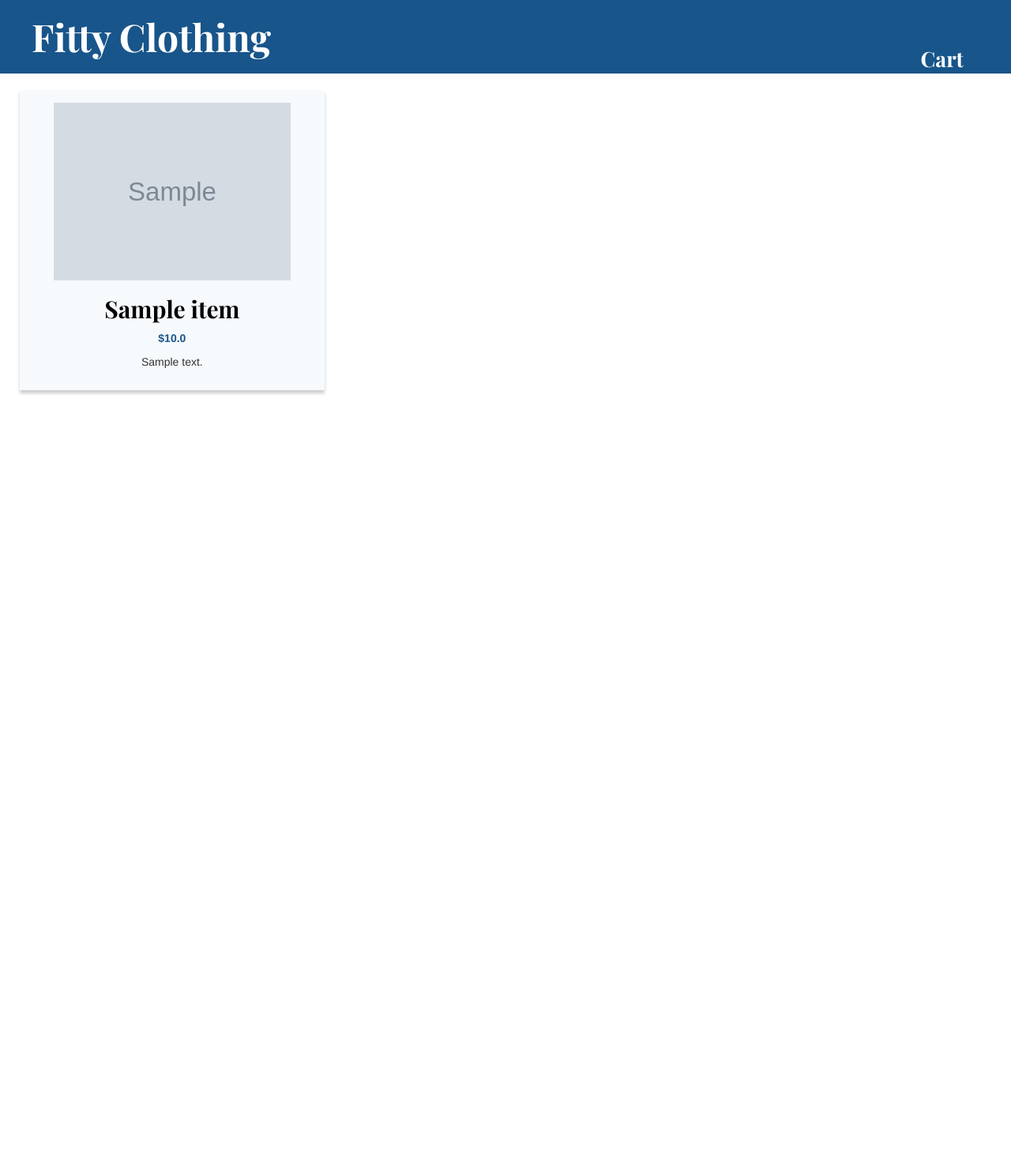
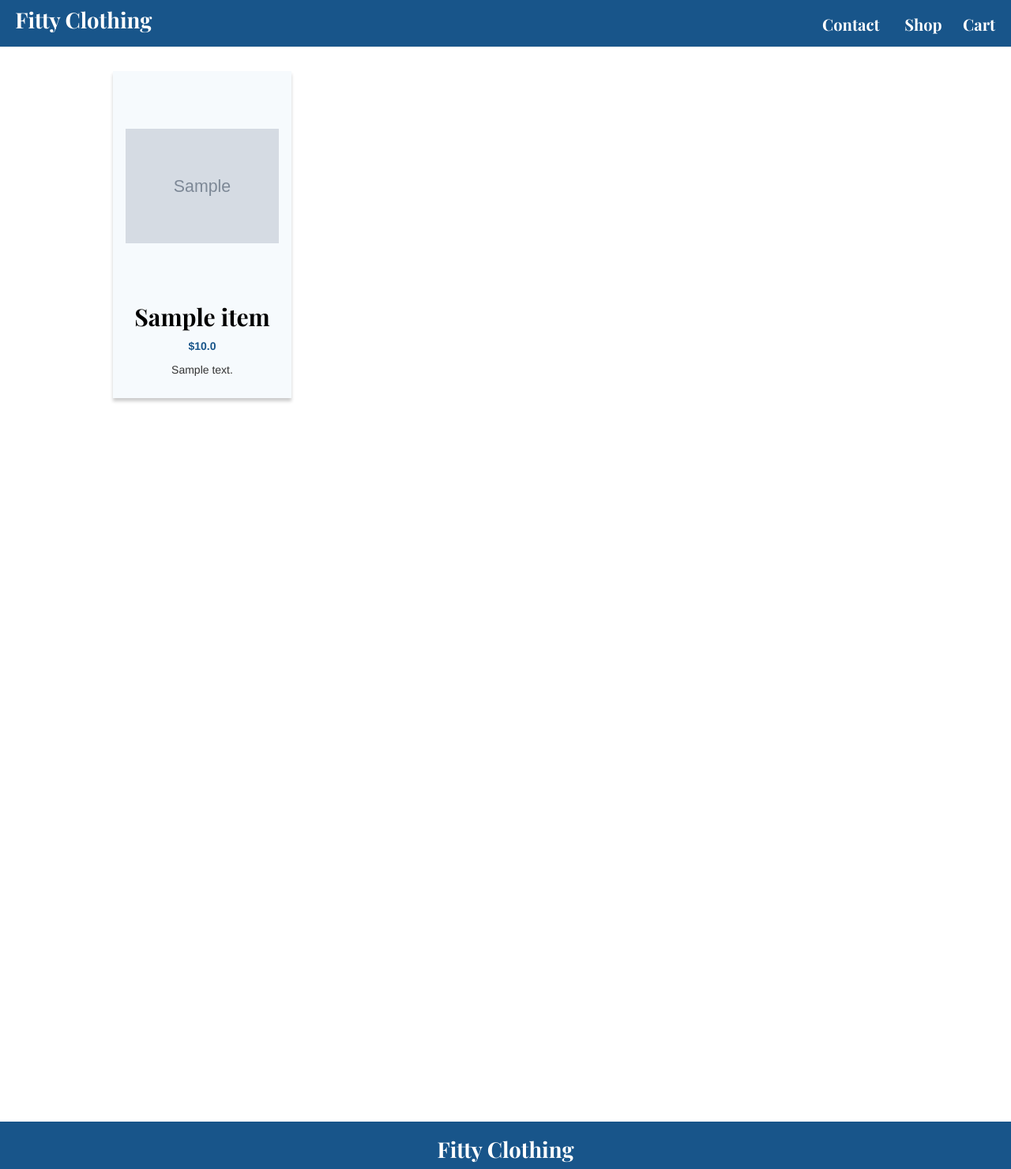
Before and after one commit to timothybhan/fittyclothing, a Django app: page / in a window 1280 px wide. Shown: the whole page at 79% size. Before the commit the page ends 499 px from the top, so only its background shows below. Run offline with Django 3.2, Linux system fonts and the light colour scheme; tables that the repository leaves empty hold one stand-in row (values such as "Sample post"); grey boxes marked "Sample" are stand-in pictures; some libraries are stand-ins or nearby versions.

Commit message:
finished

```diff
--- a/shop/forms.py
+++ b/shop/forms.py
@@ -3,18 +3,25 @@ from crispy_forms.helper import FormHelper
 from crispy_forms.layout import Layout, Fieldset, ButtonHolder, Submit, HTML
 
 PAYMENT_CHOICES = [
-        ('C', 'Credit Card'),
-        ('D', 'Debit Card'),
+        ('S', 'Stripe'),
         ('P', 'PayPal')
         ]
 
 class CheckoutForm(forms.Form):
+    first_name = forms.CharField()
+    last_name = forms.CharField()
     street_address = forms.CharField()
     apartment_address = forms.CharField(required=False)
+    #country = forms.MultipleChoiceField()
+    #state = forms.MultipleChoiceField()
+    city = forms.CharField()
     zipcode = forms.CharField()
-    same_shipping_address = forms.BooleanField(widget=forms.CheckboxInput(), required=False)
-    save_info = forms.BooleanField(widget=forms.CheckboxInput(), required=False)
+    phone = forms.IntegerField(required=False)
+    email = forms.CharField(required=False)
+    #same_billing_address = forms.BooleanField(widget=forms.CheckboxInput(), required=False)
+    #save_info = forms.BooleanField(widget=forms.CheckboxInput(), required=False)
     payment_option = forms.ChoiceField(widget=forms.RadioSelect(), choices=PAYMENT_CHOICES)
+
 
     def __init__(self, *args, **kwargs):
         super().__init__(*args, **kwargs)
@@ -22,15 +29,30 @@ class CheckoutForm(forms.Form):
 
         self.helper.layout = Layout(
             Fieldset(
-                'Continue the checkout process, {{ username }}',
+                'Shipping address information',
+                'first_name',
+                'last_name',
                 'street_address',
                 'apartment_address',
+                #'country',
+                #'state',
+                'city',
                 'zipcode',
-                'same_shipping_address',
-                'save_info',
+                'phone',
+                'email',
+                #'same_billing_address',
+                #'save_info',
                 'payment_option',
             ),
             ButtonHolder(
                 Submit('submit', 'Submit', css_class='button white')
             )
         )
+
+
+class ContactForm(forms.Form):
+    first_name = forms.CharField()
+    last_name = forms.CharField()
+    email = forms.EmailField()
+    order_number = forms.CharField(required = False)
+    message = forms.CharField()
--- a/shop/static/css/shop.css
+++ b/shop/static/css/shop.css
@@ -1,24 +1,84 @@
+html, body {
+  margin:0;
+  padding:0;
+  height:100%;
+}
+.page {
+  min-height: 100%;
+  position: relative;
+}
+body {
+  padding-bottom:60px;
+}
+
+
 .page-header {
     background-color: #18558A;
-    margin-top: 0;
-    padding: 20px 20px 20px 40px;
+    margin-top:0;
 }
 
 .page-header h1, .page-header h1 a, .page-header h1 a:visited, .page-header h1 a:active {
     color: #ffffff;
-    font-size: 36pt;
+    font-size: 140%;
+    width:50%;
+    margin-top:0.5%;
+    margin-left:1%;
     text-decoration: none;
+    display:inline-block;
 }
 
 .page-header h2, .page-header h2 a, .page-header h2 a:visited, .page-header h2 a:active {
     color: #ffffff;
-    font-size: 20pt;
+    font-size: 120%;
+    padding: 0 1.5% 0 1%;
     text-decoration: none;
-    padding: 20px 20px 20px 40px;
+    float: right;
+}
+
+.page-footer {
+  position:absolute;
+  bottom: 0;
+  width: 100%;
+  height: 60px;
+  background-color: #18558A;
+  color:white;
+  text-align: center;
+}
+
+.page-footer h1, .page-footer h1 a, .page-footer h1 a:visited, .page-footer h1 a:active {
+  color: #ffffff;
+  font-size: 140%;
+  width:50%;
+  text-decoration: none;
+  display:inline-block;
 }
 
 h1, h2, h3, h4 {
     font-family: 'Playfair Display';
+}
+
+.dropdown {
+  /* position: relative; */
+  /* display: inline-block; */
+  color: black;
+  padding: 0 1% 0 1%;
+  text-decoration: none;
+  float: right;
+}
+
+.dropdown-content {
+  display: none;
+  position: absolute;
+  background-color: grey;
+  min-width: 100%;
+  margin-top:50%;
+  box-shadow: 0px 8px 16px 0px rgba(0,0,0,0.2);
+  padding: 0% 50% 10% 20%;
+  z-index: 1;
+}
+
+.dropdown:hover .dropdown-content {
+  display: block;
 }
 
 .item {
@@ -27,7 +87,6 @@ h1, h2, h3, h4 {
 
 .card {
     margin-bottom: 70px;
-    margin-left: 20px;
     box-shadow: 0 4px 8px 0 rgba(0, 0, 0, 0.2);
     text-align: center;
 }
@@ -49,12 +108,12 @@ h1, h2, h3, h4 {
 /* Float three columns side by side */
 .column {
   float: left;
-  width: 33%;
-  padding: 0 10px;
+  width: 25%;
+  padding: 1% 1.5% 1% 1.5%;
 }
 
 /* Remove extra left and right margins, due to padding in columns */
-.row {margin: 0 -5px;}
+.row {margin: 0 10%;}
 
 /* Clear floats after the columns */
 .row:after {
@@ -84,3 +143,8 @@ h1, h2, h3, h4 {
     margin-left: 40px;
     margin-right: auto;
 }
+
+ tr {
+  border-style: solid hidden solid hidden;
+  border-collapse: collapse;
+}
--- a/shop/templates/shop/base.html
+++ b/shop/templates/shop/base.html
@@ -10,6 +10,7 @@
     </head>
 
     <body>
+        <div class="page">
             {% if messages %}
             <ul class="messages">
                 {% for message in messages %}
@@ -19,10 +20,31 @@
             {% endif %}
 
             <div class="page-header">
-            <h1 style = "display:inline;"><a href="/">Fitty Clothing</a></h1>
-            <h2 style="float: right" style = "display:inline;"><a href="/order_summary">Cart</a></h2>
+                <h1><a href="/">Fitty Clothing</a></h1>
+                <h2><a href="/order_summary">Cart</a></h2>
+                <div class="dropdown">
+                    <h2><a href="/">Shop</a></h2>
+                    <div class="dropdown-content">
+                        <h2><a href="/shirts">Shirts</a></h2>
+                        <h2><a href="/sportswear">Sports wear</a></h2>
+                        <h2><a href="/outwear">Outwear</a></h2>
                     </div>
+                </div>
+
+                <h2><a href="/contact">Contact</a></h2>
+            </div>
+
+
             {% block content %}
             {% endblock %}
+        </div>
     </body>
+    <div class="page">
+        <div class="page-footer">
+            <footer>
+                <h1><a href="/">Fitty Clothing</a></h1>
+            </footer>
+        </div>
+    </div>
+
 </html>
--- a/shop/templates/shop/item_list.html
+++ b/shop/templates/shop/item_list.html
@@ -6,7 +6,7 @@
         <div class="column">
             <div class="card">
                     <a href="{% url 'item_detail' pk=item.pk %}">
-                    <img src="{{ item.image.url }}" width="300">
+                    <img src="{{ item.image.url }}" width="100%" height="35%" style="object-fit:contain;">
                     <h2><a href="{% url 'item_detail' pk=item.pk %}">{{ item.title }}</a></h2>
                     <p class="price">${{ item.price }}</p>
                     <p>{{ item.description|linebreaksbr }}</p>
--- a/shop/urls.py
+++ b/shop/urls.py
@@ -7,6 +7,9 @@ from django.contrib.staticfiles.urls import staticfiles_urlpatterns
 
 urlpatterns = [
     path('', views.item_list, name='item_list'),
+    path('shirts', views.shirts_list, name='shirts_list'),
+    path('sportswear', views.sportswear_list, name='sportswear_list'),
+    path('outwear', views.outwear_list, name='outwear_list'),
     path('order_summary/', views.order_summary, name = 'order_summary'),
     path('item/<int:pk>/', views.item_detail, name='item_detail'),
     path('add-to-cart/<int:pk>', views.add_to_cart, name='add_to_cart'),
@@ -16,6 +19,9 @@ urlpatterns = [
     path('payment/<payment_option>', views.payment, name='payment'),
     path('config/', views.stripe_config),
     path('create-checkout-session/', views.create_checkout_session, name='create_checkout_session'), # new
+    path('success', views.success, name='success'),
+    path('cancelled', views.cancelled, name='cancelled'),
+    path('contact', views.contact, name='contact'),
 ]
 
 urlpatterns += staticfiles_urlpatterns()
--- a/shop/views.py
+++ b/shop/views.py
@@ -1,7 +1,7 @@
 from django.shortcuts import render, get_object_or_404, redirect
 from django.core.exceptions import ObjectDoesNotExist
 from django.contrib.auth.decorators import login_required
-from .models import Item, OrderItem, Order, BillingAddress
+from .models import Item, OrderItem, Order, ShippingAddress, UserProfile
 from .forms import CheckoutForm
 from django.utils import timezone
 from django.contrib import messages
@@ -16,6 +16,24 @@ from django.views.decorators.csrf import csrf_exempt # new
 def item_list(request):
     context = {
         'items': Item.objects.all().order_by('title')
+    }
+    return render(request, 'shop/item_list.html', context)
+
+def shirts_list(request):
+    context = {
+        'items': Item.objects.all().filter(category="S")
+    }
+    return render(request, 'shop/item_list.html', context)
+
+def sportswear_list(request):
+    context = {
+        'items': Item.objects.all().filter(category="SW")
+    }
+    return render(request, 'shop/item_list.html', context)
+
+def outwear_list(request):
+    context = {
+        'items': Item.objects.all().filter(category="OW")
     }
     return render(request, 'shop/item_list.html', context)
 
@@ -139,24 +157,43 @@ def checkout(request):
             return redirect("/order_summary")
         if form.is_valid():
             print(form.cleaned_data)
+            first_name = form.cleaned_data.get('first_name')
+            last_name = form.cleaned_data.get('last_name')
             street_address = form.cleaned_data.get('street_address')
             apartment_address = form.cleaned_data.get('apartment_address')
+            #country = form.cleaned_data.get('country')
+            #state = form.cleaned_data.get('state')
+            city = form.cleaned_data.get('city')
             zipcode = form.cleaned_data.get('zipcode')
-            same_shipping_address = form.cleaned_data.get('same_shipping_address')
-            save_info = form.cleaned_data.get('save_info')
+            phone = form.cleaned_data.get('phone')
+            email = form.cleaned_data.get('email')
+            #same_billing_address = form.cleaned_data.get('same_shipping_address')
+            #save_info = form.cleaned_data.get('save_info')
             payment_option = form.cleaned_data.get('payment_option')
-            billing_address = BillingAddress(
+            shipping_address = ShippingAddress(
                 user = request.user,
+                first_name = first_name,
+                last_name = last_name,
                 street_address = street_address,
                 apartment_address = apartment_address,
-                zipcode = zipcode
+                #country = country,
+                #state = state,
+                city = city,
+                zipcode = zipcode,
+                phone = phone,
+                email = email,
+                #same_shipping_address = same_shipping_address,
+                #save_info = save_info,
+                #payment_option = payment_option,
             )
-            billing_address.save()
-            order.billing_address = billing_address
+            shipping_address.save()
+            order.shipping_address = shipping_address
             order.save()
         print(form.cleaned_data.get('payment_option'))
-        if (form.cleaned_data.get('payment_option') == 'C'):
+        if (form.cleaned_data.get('payment_option') == 'S'):
             return redirect('/payment/stripe')
+        elif (form.cleaned_data.get('payment_option') == 'P'):
+            return redirect('/payment/paypal')
         else:
             return redirect('/')
 
@@ -167,9 +204,8 @@ def checkout(request):
     return render(request, 'shop/checkout.html', context)
 
 def payment(request, payment_option):
-    form = CheckoutForm()
     context = {
-        'form': form
+        'order': Order.objects.get(user=request.user, ordered = False),
     }
 
     return render(request, 'shop/payment.html', context)
@@ -183,7 +219,7 @@ def stripe_config(request):
 @csrf_exempt
 def create_checkout_session(request):
     if request.method == 'GET':
-        domain_url = 'http://localhost:8000/'
+        domain_url = 'http://127.0.0.1:8000/'
         stripe.api_key = settings.STRIPE_SECRET_KEY
         try:
             # Create new Checkout Session for the order
@@ -212,30 +248,28 @@ def create_checkout_session(request):
                     }
                 )
             checkout_session = stripe.checkout.Session.create(
-                success_url=domain_url + 'success?session_id={CHECKOUT_SESSION_ID}',
-                cancel_url=domain_url + 'cancelled/',
+                # success_url=domain_url + 'success?session_id={CHECKOUT_SESSION_ID}',
+                success_url=domain_url + 'success',
+                cancel_url=domain_url + 'order_summary',
                 payment_method_types=['card'],
                 mode='payment',
                 line_items=line_items,
-
-
-
-                # line_items=[
-                #     {
-                #         'name': 'T-shirt',
-                #         'quantity': 1,
-                #         'currency': 'usd',
-                #         'amount': '2000',
-                #     },
-                #     {
-                #         'name': 'T-shirt',
-                #         'quantity': 1,
-                #         'currency': 'usd',
-                #         'amount': '2000',
-                #     }
-                # ]
 
             )
             return JsonResponse({'sessionId': checkout_session['id']})
         except Exception as e:
             return JsonResponse({'error': str(e)})
+
+def success(request):
+    return render(request, 'shop/success.html')
+
+def cancelled(request):
+    return render(request, 'shop/cancelled.html')
+
+@login_required
+def contact(request):
+    context = {
+        #'user': UserProfile.objects.get(user=request.user),
+    }
+
+    return render(request, 'shop/contact.html', context)
```
Also changed, not shown: shop/models.py (+14 -4 lines), shop/templates/shop/checkout.html (+1 -9 lines), shop/templates/shop/contact.html (added, +10 -0 lines), shop/templates/shop/order_summary.html (+18 -16 lines), shop/templates/shop/payment.html (+20 -24 lines), media/gallery/22Eat_This22.png (added), media/gallery/aaaAAAHHH.png (added), media/gallery/whet.png (added), shop/migrations/0014_auto_20200825_1026.py (added), shop/migrations/0015_shippingaddress_city.py (added). Lines whose indentation alone changed are shown as unchanged.
